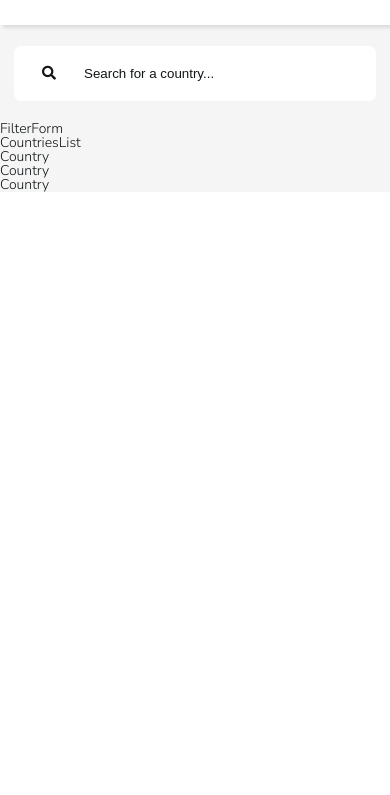
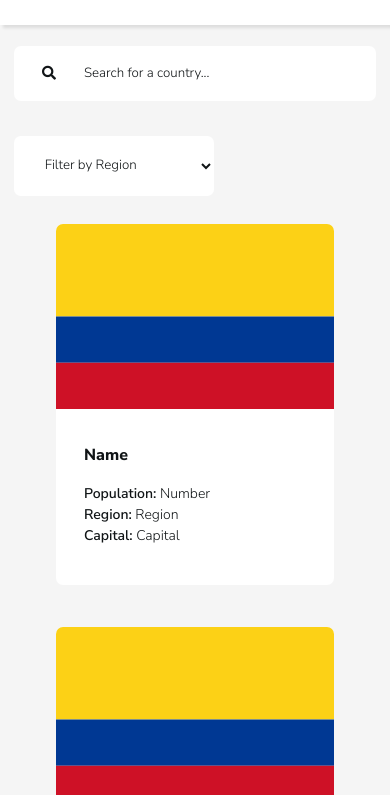
Before and after one commit to MassimoRosas/react-countries, a React app: page / in a window 390 px wide. Shown: the part 49-844 px from the top of the page. Built offline with nearby package versions, Linux system fonts and the light colour scheme.

Commit message:
mobile style (375px)

```diff
--- a/src/components/Main/CountriesList/Country/country.scss
+++ b/src/components/Main/CountriesList/Country/country.scss
@@ -0,0 +1,34 @@
+@import '../../../../styles/vars';
+
+.country {
+  border-radius: 0.5em;
+  background-color: var(--theme-elements);
+  margin-bottom: 3em;
+
+  .country-flag {
+    width: 100%;
+    border-radius: 0.5em 0.5em 0 0;
+  }
+
+  .country-data {
+    padding: 2.5em 2em;
+
+    .country-data-name {
+      font-size: $font-size-detail;
+      font-weight: $font-weight-bold;
+      margin-bottom: 1.5em;
+    }
+
+    .country-data-single {
+      display: flex;
+
+      .country-data-title {
+        font-weight: $font-weight-medium;
+        margin-right: 0.25em;
+        margin-bottom: 0.5em;
+      }
+    }
+
+
+  }
+}
--- a/src/components/Main/CountriesList/Country/index.js
+++ b/src/components/Main/CountriesList/Country/index.js
@@ -1,9 +1,28 @@
 import React from 'react';
+
+import flag from '../../../../assets/flag-example.svg';
 
 import './country.scss';
 
 const Country = () => (
-  <p>Country</p>
+  <div className="country">
+    <img className="country-flag" src={flag} alt="#" />
+    <div className="country-data">
+      <h2 className="country-data-name">Name</h2>
+      <div className="country-data-single">
+        <h3 className="country-data-title">Population: </h3>
+        <span className="country-data-number">Number</span>
+      </div>
+      <div className="country-data-single">
+        <h3 className="country-data-title">Region: </h3>
+        <span className="country-data-number">Region</span>
+      </div>
+      <div className="country-data-single">
+        <h3 className="country-data-title">Capital: </h3>
+        <span className="country-data-number">Capital</span>
+      </div>
+    </div>
+  </div>
 );
 
 export default Country;
--- a/src/components/Main/CountriesList/countrieslist.scss
+++ b/src/components/Main/CountriesList/countrieslist.scss
@@ -0,0 +1,3 @@
+.countrieslist {
+  padding: 1em 4em;
+}
--- a/src/components/Main/CountriesList/index.js
+++ b/src/components/Main/CountriesList/index.js
@@ -4,8 +4,7 @@ import Country from './Country';
 import './countrieslist.scss';
 
 const CountriesList = () => (
-  <div>
-    <p>CountriesList</p>
+  <div className="countrieslist">
     <Country />
     <Country />
     <Country />
--- a/src/components/Main/FilterForm/filterform.scss
+++ b/src/components/Main/FilterForm/filterform.scss
@@ -0,0 +1,15 @@
+@import '../../../styles/vars';
+
+.filterform {
+  padding: 1em;
+
+  .filterform-select {
+    width: 15em;
+    padding: 1.5em 2em;
+    background-color: var(--theme-elements);
+    border: none;
+    color: var(--theme-text);
+    border-radius: 0.5em;
+    font-family: $font-family;
+  }
+}
--- a/src/components/Main/FilterForm/index.js
+++ b/src/components/Main/FilterForm/index.js
@@ -3,7 +3,16 @@ import React from 'react';
 import './filterform.scss';
 
 const FilterForm = () => (
-  <p>FilterForm</p>
+  <form className="filterform" action="" method="get">
+    <select className="filterform-select" name="region" id="region">
+      <option value="">Filter by Region</option>
+      <option value="africa">Africa</option>
+      <option value="america">America</option>
+      <option value="asia">Asia</option>
+      <option value="europe">Europe</option>
+      <option value="oceania">Oceania</option>
+    </select>
+  </form>
 );
 
 export default FilterForm;
--- a/src/components/Main/SearchForm/searchform.scss
+++ b/src/components/Main/SearchForm/searchform.scss
@@ -20,6 +20,7 @@
     border: none;
     background-color: var(--theme-elements);
     color: var(--theme-text);
+    font-family: $font-family;
 
     &::placeholder {
       color: var(--theme-text);
```
